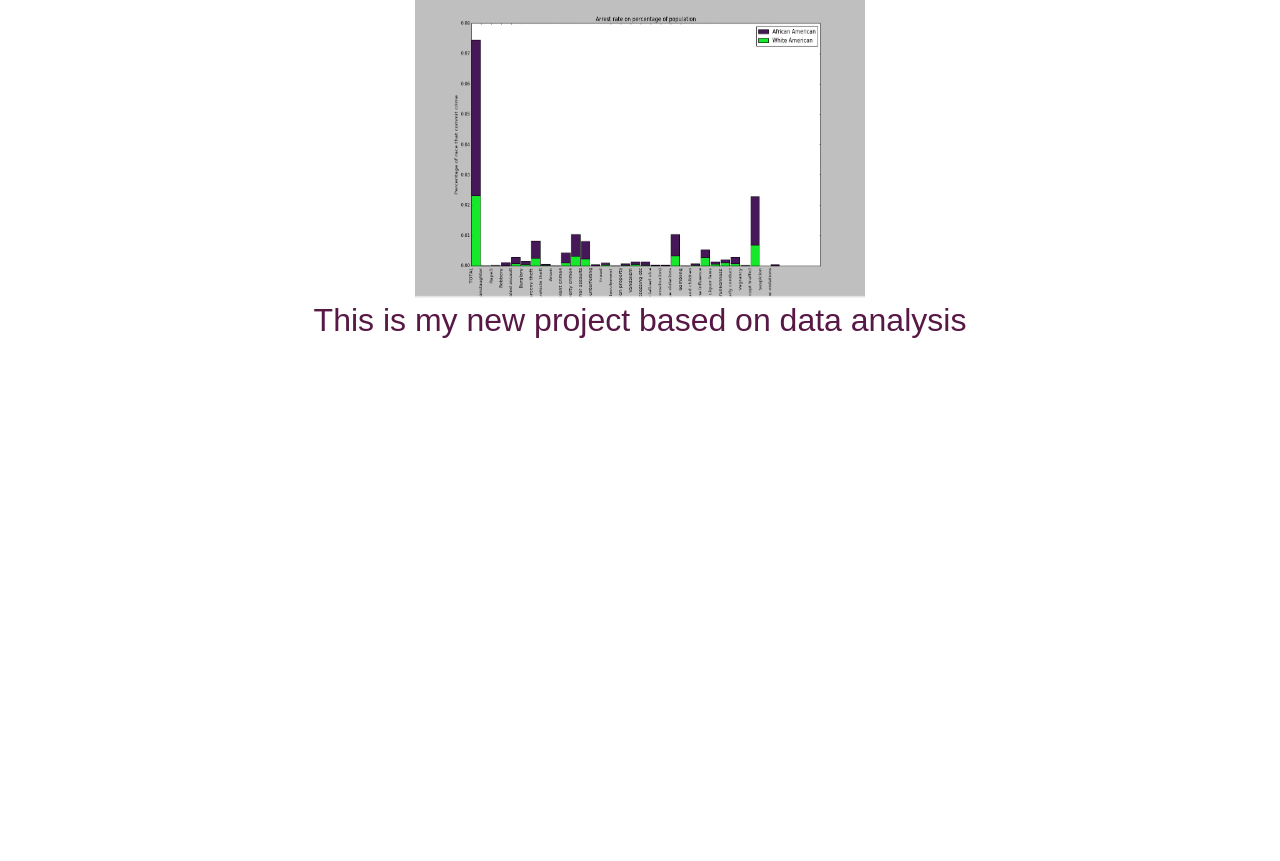
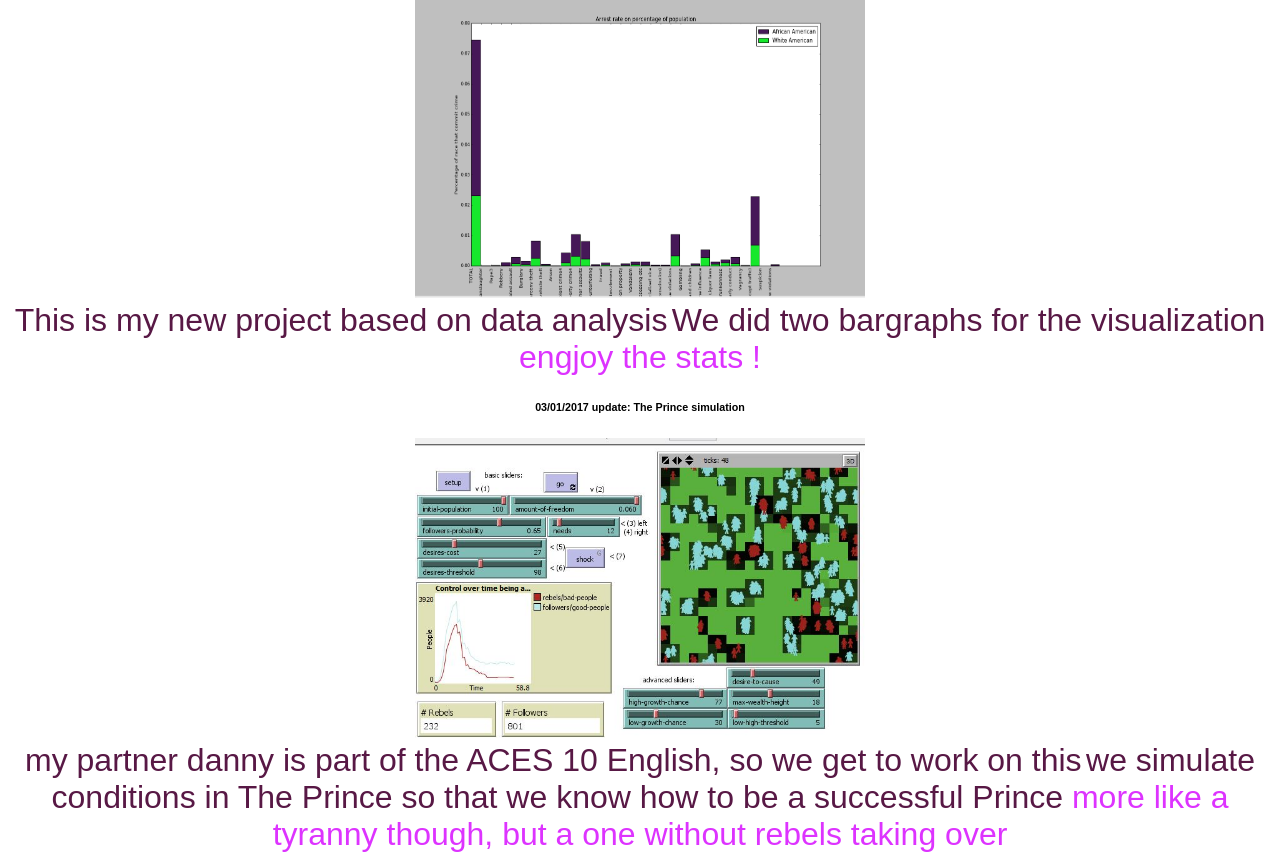
Before and after one commit to astraeashao/astraeashao.github.io, a plain HTML site: page portfolio/potfolio.html in a window 1280 px wide. Shown: the part 2429-3290 px from the top of the page. Before the commit the page ends 2776 px from the top, so only its background shows below. Drawn offline with Linux system fonts and the light colour scheme.

Commit message:
simulation

```diff
--- a/portfolio/potfolio.html
+++ b/portfolio/potfolio.html
@@ -41,6 +41,13 @@
   <center><a href="Project 74\Project 74 f.zip"><img src="Project 74\p1.PNG" height="300" width="450"></a></center>
   <center><a href="Project 74\Project 74 f.zip"><img src="Project 74\p2.PNG" height="300" width="450"></a></center>
   <p1>This is my new project based on data analysis</p1>
-  <p2
+  <p2> We did two bargraphs for the visualization</p2>
+  <p3>engjoy the stats !</p3>
+  <h6>03/01/2017 update: The Prince simulation</h6>
+  <center><a href="Simulation\4.2.3 DVu AShao.zip"><img src="Simulation\netlog.JPG" height="300" width="450"></a></center>
+  <p1>my partner danny is part of the ACES 10 English, so we get to work on this</p1>
+  <p2>we simulate conditions in The Prince so that we know how to be a successful Prince </p2>
+  <p3>more like a tyranny though, but a one without rebels taking over</p3>
+
   </body>
 </html>
```
Also changed, not shown: portfolio/Simulation/netlog.JPG (added), 1 other file.
